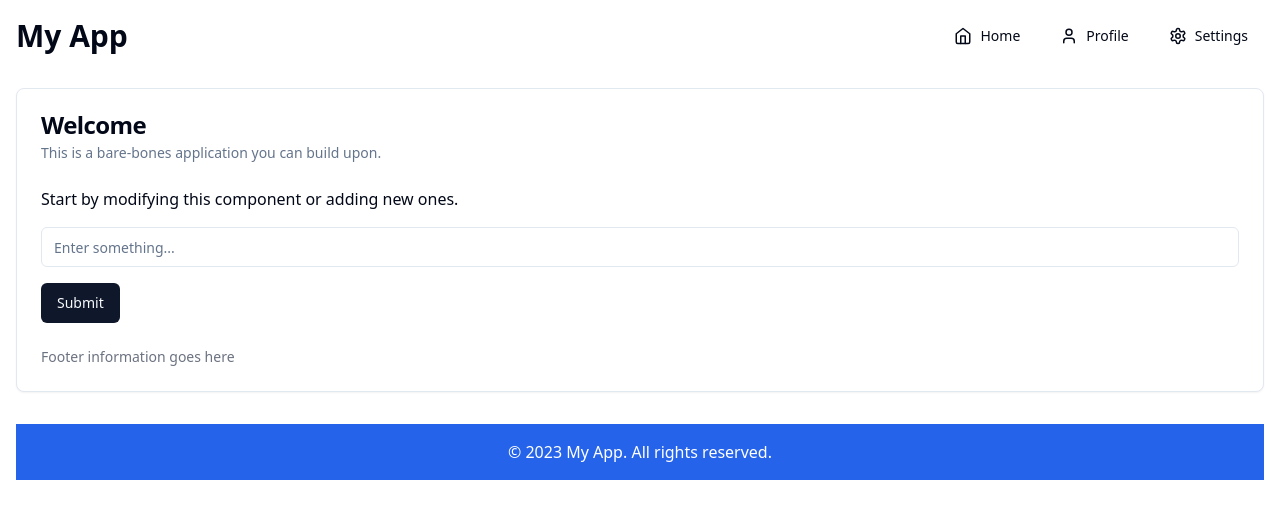
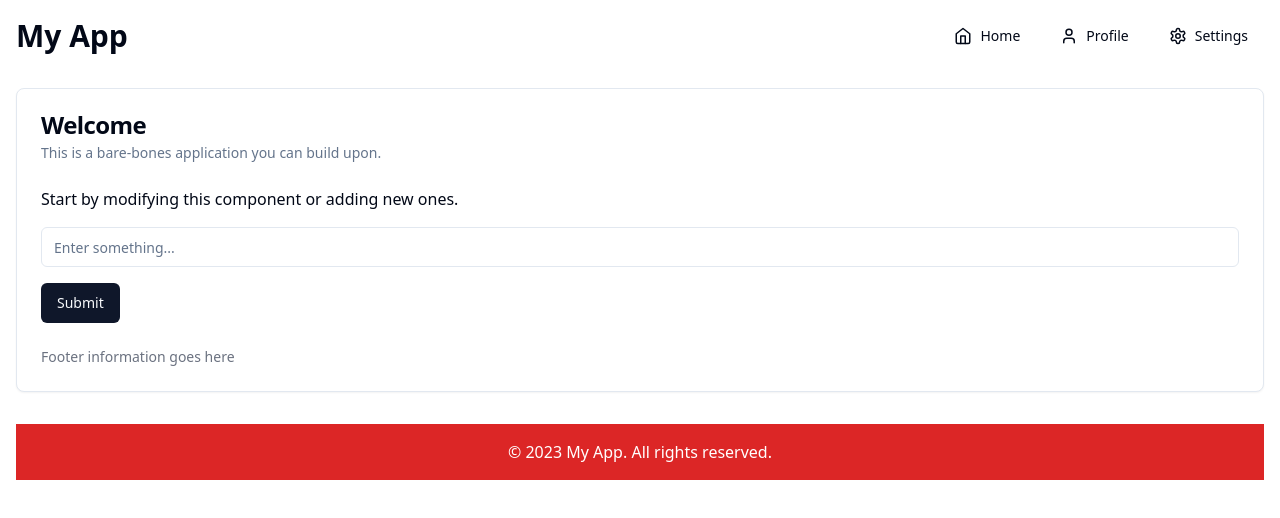
Before and after one commit to GPT-Engineer-App-Dev/modifiable-blueprint, a React (Vite) app: page / in a window 1280 px wide. Shown: the top 518 px of the page. Built offline with nearby package versions, Linux system fonts and the light colour scheme.

Commit message:
GPT Engineer Update

```diff
--- a/src/pages/Index.jsx
+++ b/src/pages/Index.jsx
@@ -33,7 +33,7 @@ export default function Index() {
         </Card>
       </main>
 
-      <footer className="mt-8 text-center bg-blue-600 text-white py-4">
+      <footer className="mt-8 text-center bg-red-600 text-white py-4">
         <p>&copy; 2023 My App. All rights reserved.</p>
       </footer>
     </div>
```
